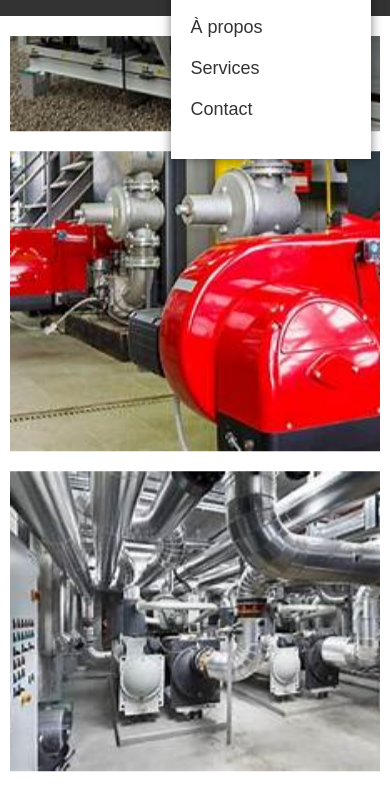
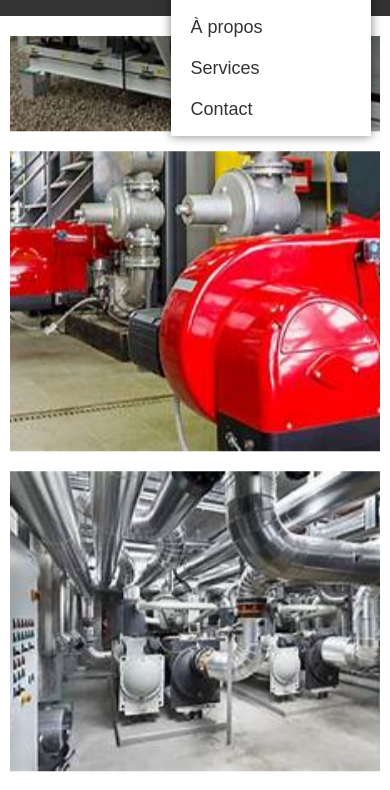
Before and after one commit to sebastienbaquet/genieclime.github.io, a plain HTML site: page index.html in a window 390 px wide. Both pictures are taken after a click on the element 363 px from the left and 30 px from the top of the page. Shown: the part 44-834 px from the top of the page. Drawn offline with Linux system fonts and the light colour scheme.

Commit message:
modification hauteur menu burger

```diff
--- a/style.css
+++ b/style.css
@@ -106,7 +106,7 @@ nav {
   top: 0;
   right: 0;
   width: 200px; /* Largeur de la fenêtre du menu */
-  height: 120%;
+  height: 180px;
   background: white;
   color: #333;
   padding: 20px;
```
